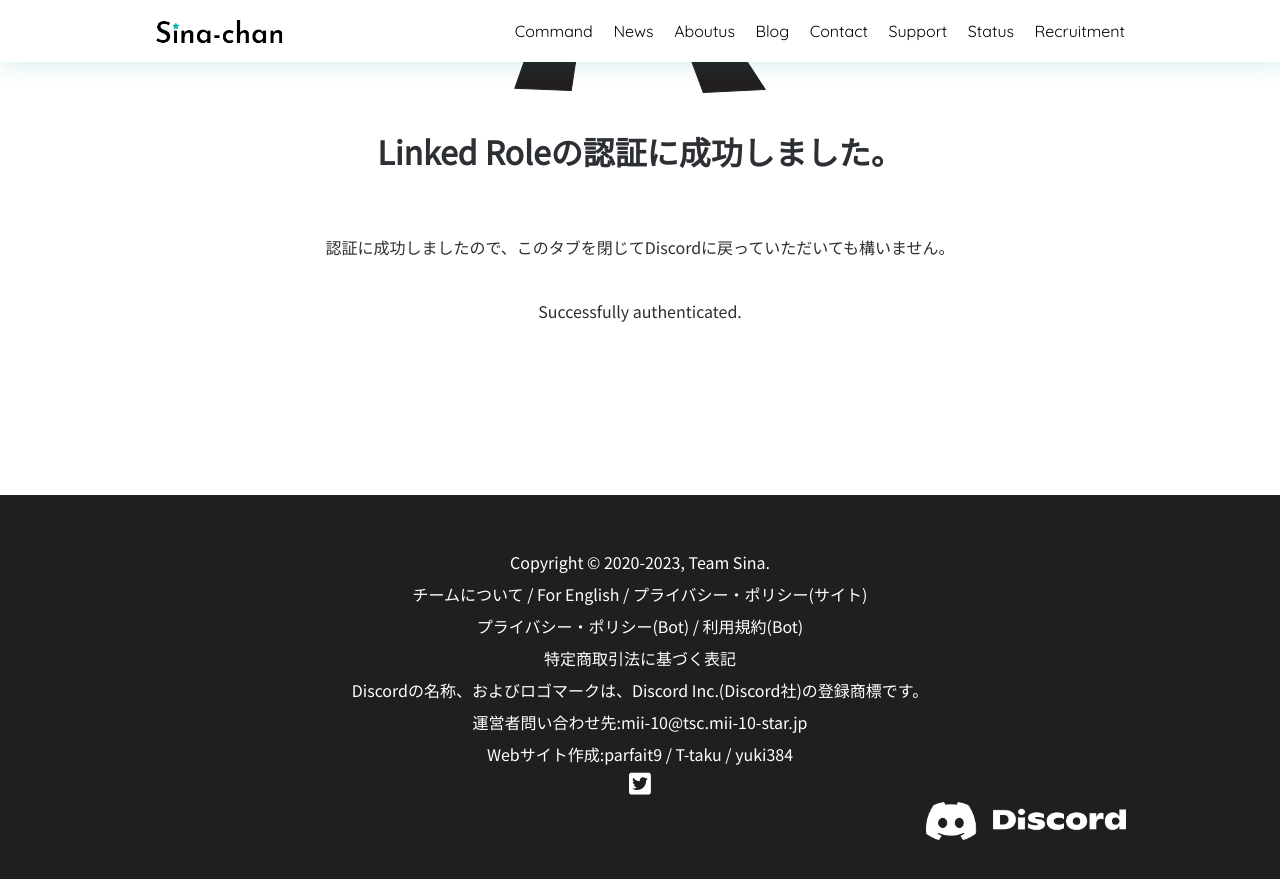
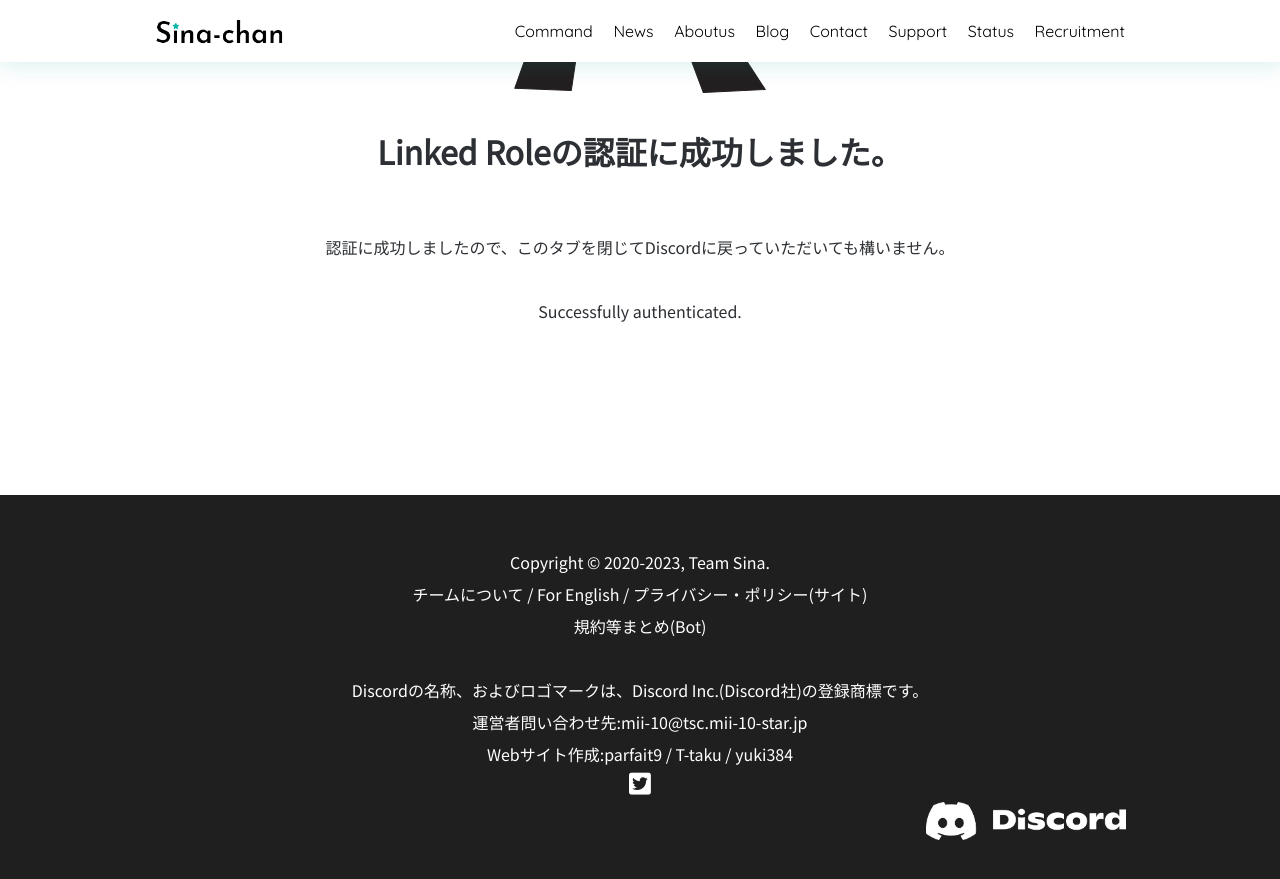
Before and after one commit to SinaKitagami/sinakitagami.github.io, a Jekyll site: the page built from success.html, in a window 1280 px wide and 900 px high, scrolled down 380 px. Shown: the top 879 px of the window. Built offline with Jekyll 4.4.1, drawn with Linux system fonts in a browser that asks for light colours; nearby versions of some CDN libraries.

Commit message:
update footer

```diff
--- a/_includes/footer.html
+++ b/_includes/footer.html
@@ -2,9 +2,8 @@
     Copyright &copy; 2020<script>new Date().getFullYear()>2020&&document.write("-"+new Date().getFullYear());</script>, Team Sina.
     <br>
     <a href="{{site.url}}/aboutus">チームについて</a> / <a href="{{ site.url }}/index-en">For English</a> / <a href="{{ site.url }}/site/privacy-policy">プライバシー・ポリシー(サイト)</a><br>
-    <a href="{{ site.url }}/bot/privacy-policy">プライバシー・ポリシー(Bot)</a> / <a href="{{ site.url }}/bot/terms-of-service">利用規約(Bot)</a><br>
-    <a href="https://help.sina-chan.com/category/%E3%83%97%E3%83%AC%E3%83%9F%E3%82%A2%E3%83%A0%E3%83%97%E3%83%A9%E3%83%B3/%E7%89%B9%E5%AE%9A%E5%95%86%E5%8F%96%E5%BC%95%E6%B3%95%E3%81%AB%E5%9F%BA%E3%81%A5%E3%81%8F%E8%A1%A8%E8%A8%98
-">特定商取引法に基づく表記</a><br>
+    <a href="{{ site.url }}/legal/">規約等まとめ(Bot)</a><br>
+    <a href=""{{ site.url }}/legal/tradelaw/"特定商取引法に基づく表記</a><br>
     Discordの名称、およびロゴマークは、Discord Inc.(Discord社)の登録商標です。<br>
     運営者問い合わせ先:mii-10@tsc.mii-10-star.jp<br>
     Webサイト作成:parfait9 / T-taku / yuki384
```
